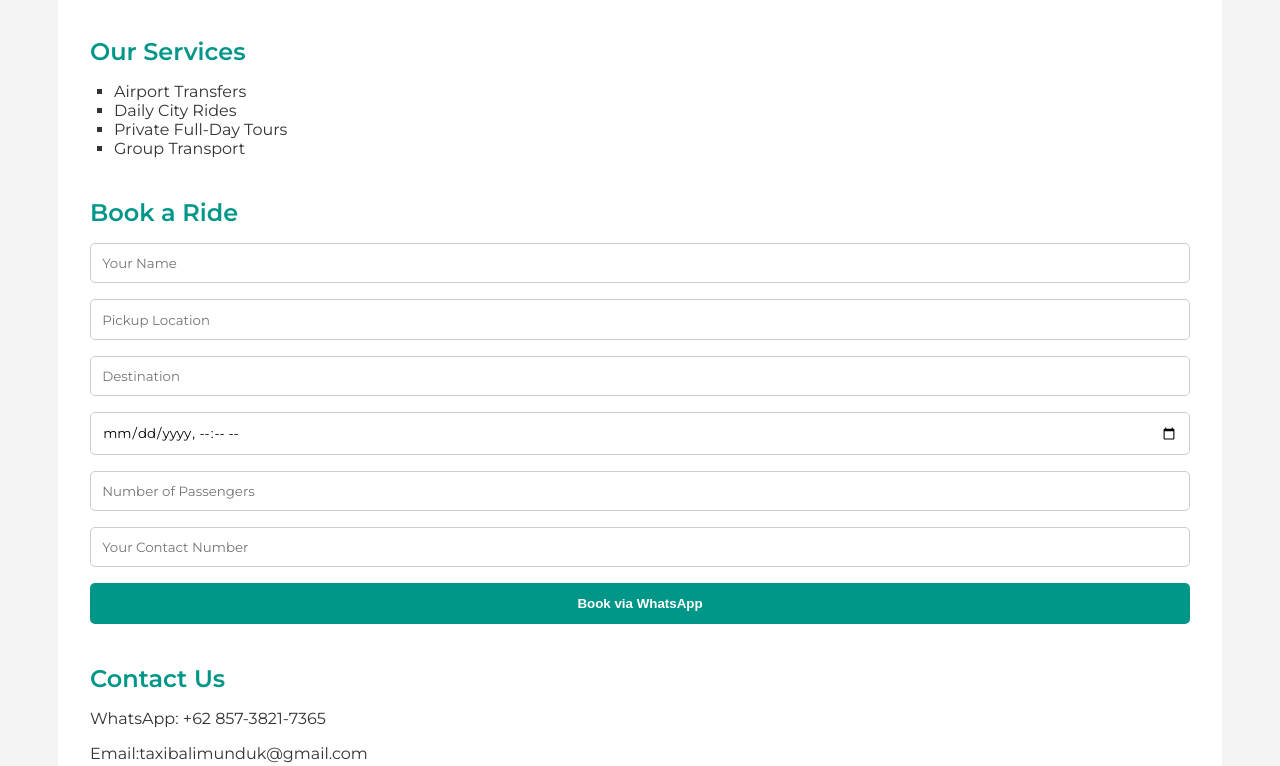
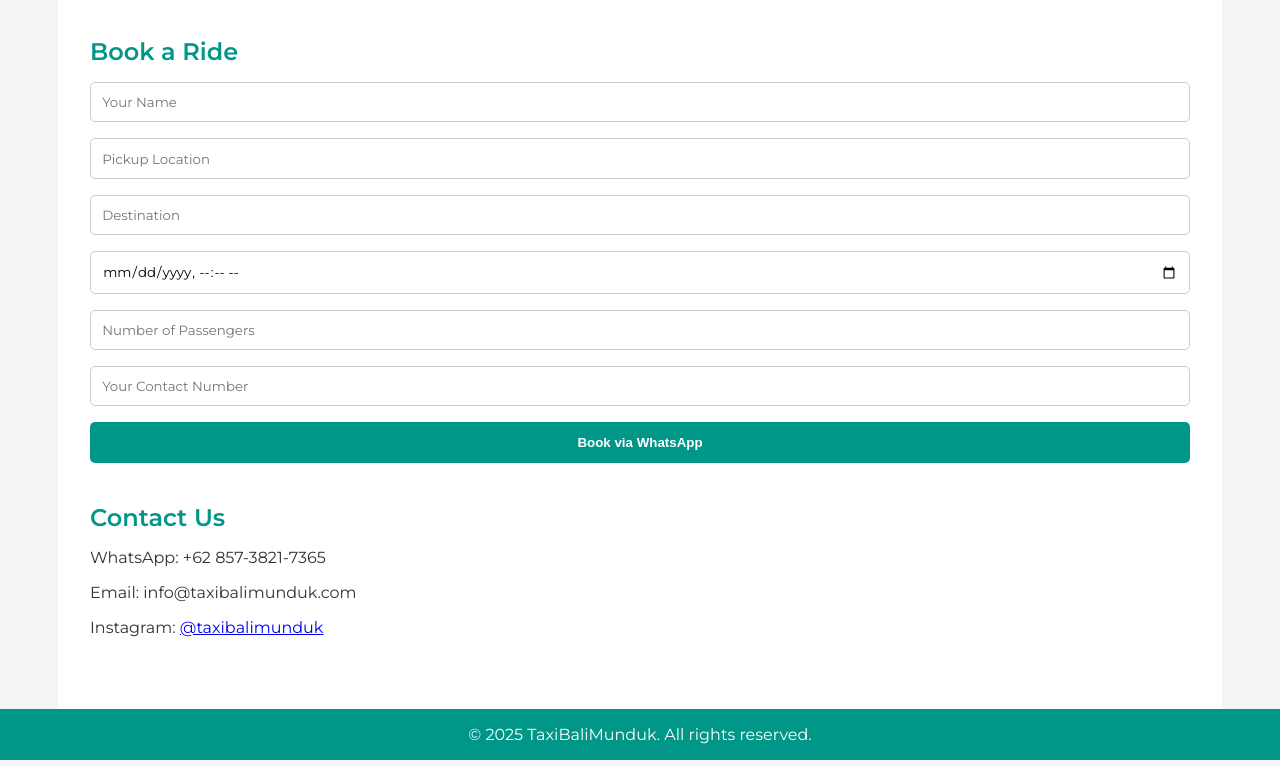
Before and after one commit to Dedegesing29/dnb-bali-taxi, a plain HTML site: page index.html in a window 1280 px wide. Shown: the part 820-1586 px from the top of the page. Drawn offline with Linux system fonts and the light colour scheme.

Commit message:
Update index.html

```diff
--- a/index.html
+++ b/index.html
@@ -12,7 +12,6 @@
       background-color: #f4f4f4;
       color: #333;
     }
-
     nav {
       background-color: #00796B;
       display: flex;
@@ -23,14 +22,12 @@
       top: 0;
       z-index: 1000;
     }
-
     nav .logo {
       color: white;
       font-weight: 600;
       font-size: 1.5rem;
       text-decoration: none;
     }
-
     nav ul {
       list-style: none;
       display: flex;
@@ -38,18 +35,15 @@
       margin: 0;
       padding: 0;
     }
-
     nav ul li a {
       color: white;
       text-decoration: none;
       font-weight: 500;
       transition: color 0.3s;
     }
-
     nav ul li a:hover {
       color: #e0f2f1;
     }
-
     header {
       background-image: url('https://images.unsplash.com/photo-1507525428034-b723cf961d3e');
       background-size: cover;
@@ -58,45 +52,37 @@
       padding: 4rem 2rem;
       text-align: center;
     }
-
     header h1 {
       font-size: 3rem;
       margin-bottom: 0.5rem;
     }
-
     main {
       max-width: 1100px;
       margin: auto;
       padding: 2rem;
       background-color: white;
     }
-
     section {
       margin-bottom: 2.5rem;
     }
-
     h2 {
       color: #009688;
       margin-bottom: 1rem;
     }
-
     ul {
       list-style: square;
       padding-left: 1.5rem;
     }
-
     form {
       display: grid;
       gap: 1rem;
     }
-
     form input, form textarea {
       padding: 0.7rem;
       border: 1px solid #ccc;
       border-radius: 5px;
       font-family: 'Montserrat', sans-serif;
     }
-
     form button {
       background-color: #009688;
       color: white;
@@ -107,29 +93,24 @@
       cursor: pointer;
       transition: background 0.3s ease;
     }
-
     form button:hover {
       background-color: #00796B;
     }
-
     .gallery {
       display: grid;
       grid-template-columns: repeat(auto-fit, minmax(250px, 1fr));
       gap: 1rem;
     }
-
     .gallery img {
       width: 100%;
       border-radius: 8px;
     }
-
     footer {
       text-align: center;
       background-color: #009688;
       color: white;
       padding: 1rem;
     }
-
     @media (max-width: 768px) {
       nav ul {
         flex-direction: column;
@@ -144,7 +125,7 @@
     <a href="#" class="logo">TaxiBaliMunduk</a>
     <ul>
       <li><a href="#home">Home</a></li>
-      <li><a href="#services">Services</a></li>
+      <li><a href="bali-turism.html">Services</a></li>
       <li><a href="#booking">Booking</a></li>
       <li><a href="#contact">Contact</a></li>
     </ul>
@@ -170,16 +151,6 @@
       </div>
     </section>
 
-    <section id="services">
-      <h2>Our Services</h2>
-      <ul>
-        <li>Airport Transfers</li>
-        <li>Daily City Rides</li>
-        <li>Private Full-Day Tours</li>
-        <li>Group Transport</li>
-      </ul>
-    </section>
-
     <section id="booking">
       <h2>Book a Ride</h2>
       <form onsubmit="sendToWhatsApp(event)">
@@ -196,7 +167,7 @@
     <section id="contact">
       <h2>Contact Us</h2>
       <p>WhatsApp: +62 857-3821-7365</p>
-      <p>Email:taxibalimunduk@gmail.com</p>
+      <p>Email: info@taxibalimunduk.com</p>
       <p>Instagram: <a href="https://instagram.com/taxibalimunduk" target="_blank">@taxibalimunduk</a></p>
     </section>
   </main>
@@ -214,11 +185,9 @@
       const datetime = document.getElementById("datetime").value;
       const passengers = document.getElementById("passengers").value;
       const phone = document.getElementById("phone").value;
-
-      const message = `Hello TaxiBaliMunduk! I would like to book a ride:\n\nName: ${name}\nPickup: ${pickup}\nDestination: ${destination}\nDate & Time: ${datetime}\nPassengers: ${passengers}\nContact Number: ${phone}`;
+      const message = `Hello TaxiBaliMunduk! I would like to book a ride:\\n\\nName: ${name}\\nPickup: ${pickup}\\nDestination: ${destination}\\nDate & Time: ${datetime}\\nPassengers: ${passengers}\\nContact Number: ${phone}`;
       const encodedMessage = encodeURIComponent(message);
       const whatsappNumber = "6285738217365";
-
       window.open(`https://wa.me/${whatsappNumber}?text=${encodedMessage}`, "_blank");
     }
   </script>
```
